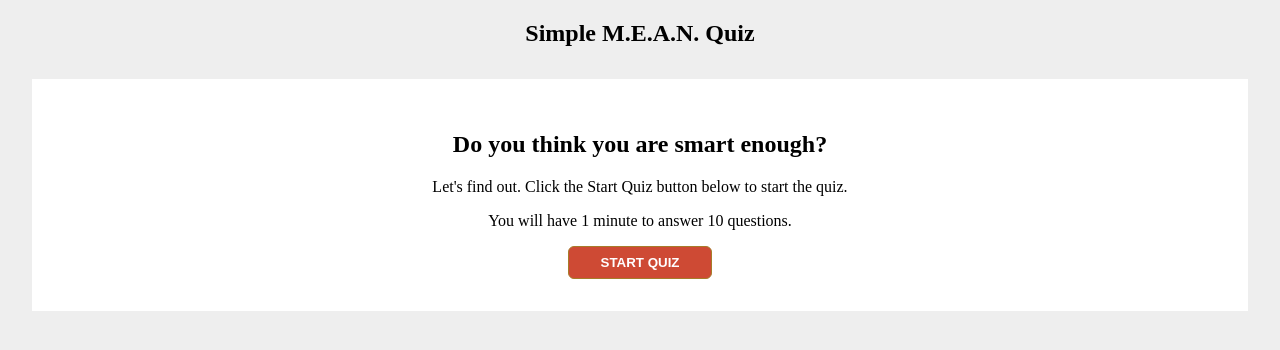
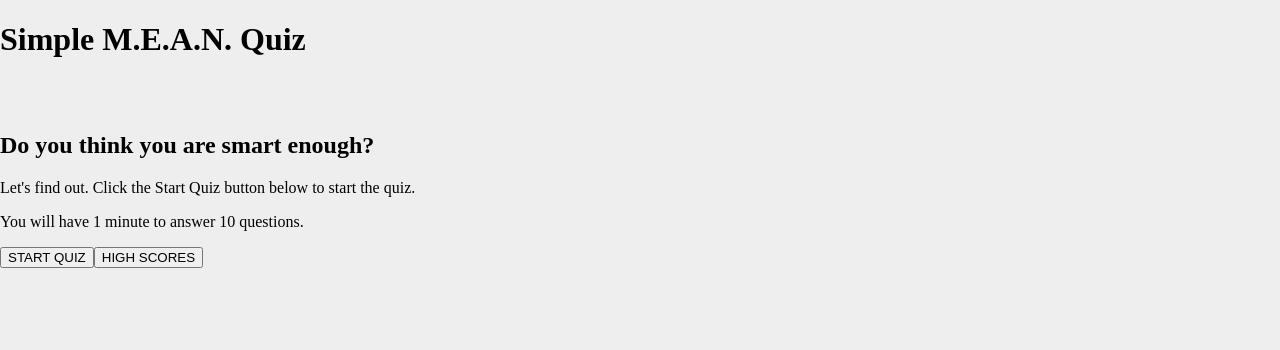
Before and after one commit to cstodor/QuizApp, an Angular app in the folder ng-src/: page / in a window 1280 px wide. Shown: the top 350 px of the page. Built offline with nearby package versions, Linux system fonts and the light colour scheme.

Commit message:
Updated HomeComponent

```diff
--- a/ng-src/src/app/components/home/home.component.css
+++ b/ng-src/src/app/components/home/home.component.css
@@ -1,20 +1,7 @@
-.logo {
-    text-align: center;
+.home {
+    padding: 2rem 0;
 }
-.inner-container {
-    background: #fff;
-    padding: 2rem;
-    margin: 2rem;
-    text-align: center;
+.btn-start,
+.btn-scores {
+    max-width: 80%;
 }
-.btn-start {
-    max-width: 50%;
-    padding: 0.5rem 2rem;
-    border: 1px solid #a77c2a;
-    border-radius: 6px;
-    background: #ce4a34;
-    color: #fff;
-    font-weight: bold;
-    cursor: pointer;
-    outline: none;
-}
--- a/ng-src/src/app/components/home/home.component.html
+++ b/ng-src/src/app/components/home/home.component.html
@@ -1,9 +1,10 @@
-<div class="container">
-    <div class="logo"><h2>Simple M.E.A.N. Quiz</h2></div>
-    <div class="inner-container">
-        <h2 class="title">Do you think you are smart enough?</h2>
-        <p>Let's find out. Click the Start Quiz button below to start the quiz.</p>
-        <p>You will have 1 minute to answer 10 questions.</p>
-        <button class="btn-start" routerLink="/quiz">START QUIZ</button>
-    </div>
+<div class="text-center">
+    <h1>Simple M.E.A.N. Quiz</h1>
 </div>
+<div class="home inner-container text-center">
+    <h2 class="title">Do you think you are smart enough?</h2>
+    <p>Let's find out. Click the Start Quiz button below to start the quiz.</p>
+    <p>You will have 1 minute to answer 10 questions.</p>
+    <button class="btn-start btn-primary" routerLink="/quiz">START QUIZ</button>
+    <button class="btn-scores btn-primary" routerLink="/high-scores">HIGH SCORES</button>
+</div>
```
